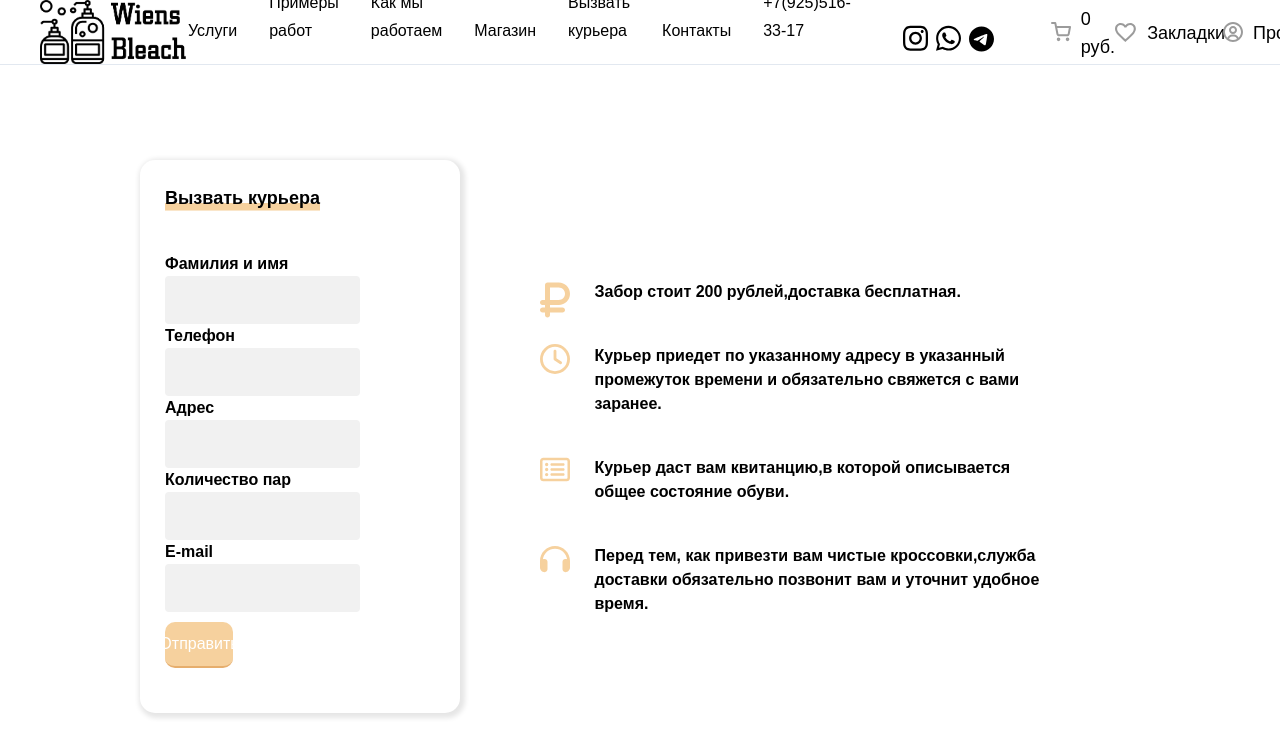
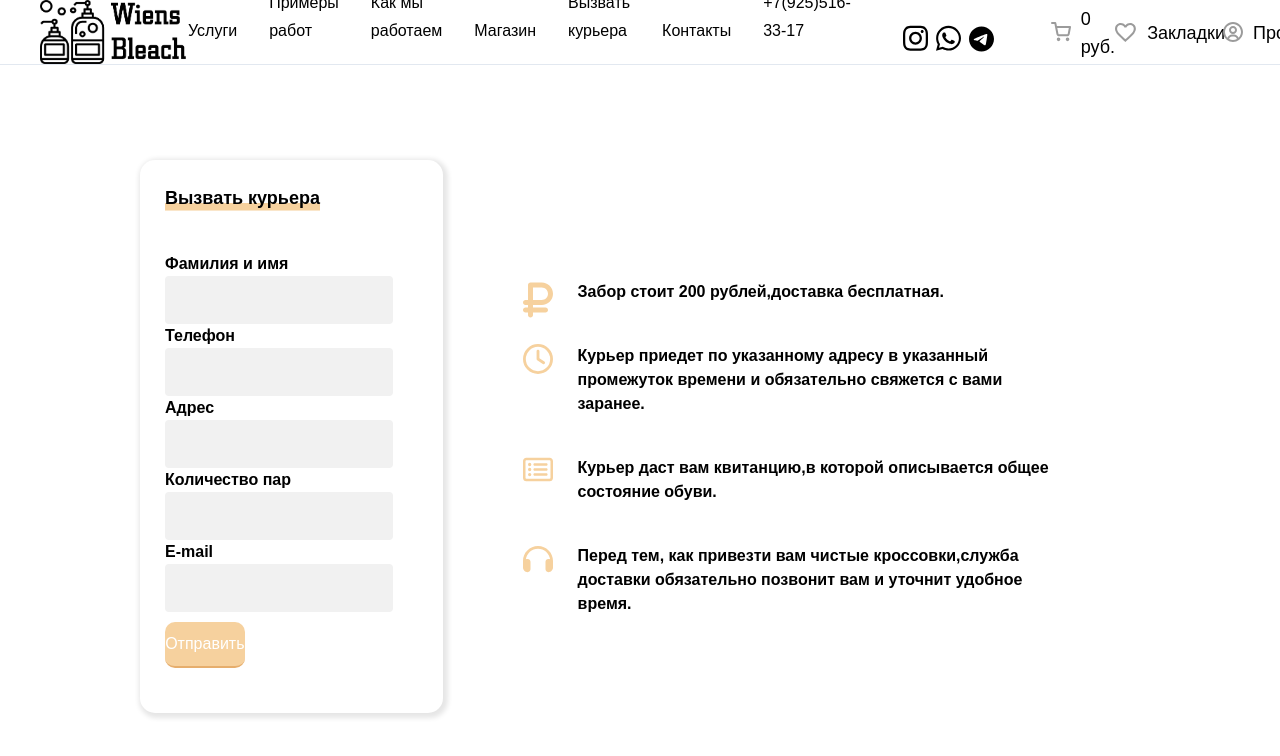
Before and after one commit to WiensRoman/bleach, a Vue app: page /courier in a window 1280 px wide. Shown: the top 756 px of the page. Built offline with nearby package versions, Linux system fonts and the light colour scheme.

Commit message:
courier form adaptive 2

```diff
--- a/src/modules/courier/styles/_courier.scss
+++ b/src/modules/courier/styles/_courier.scss
@@ -14,7 +14,7 @@
       display: block;
 
       width: 50%;
-      padding: 25px 100px;
+      padding: 25px 50px;
       padding-left: 25px;
 
       border-radius: 15px;
```
